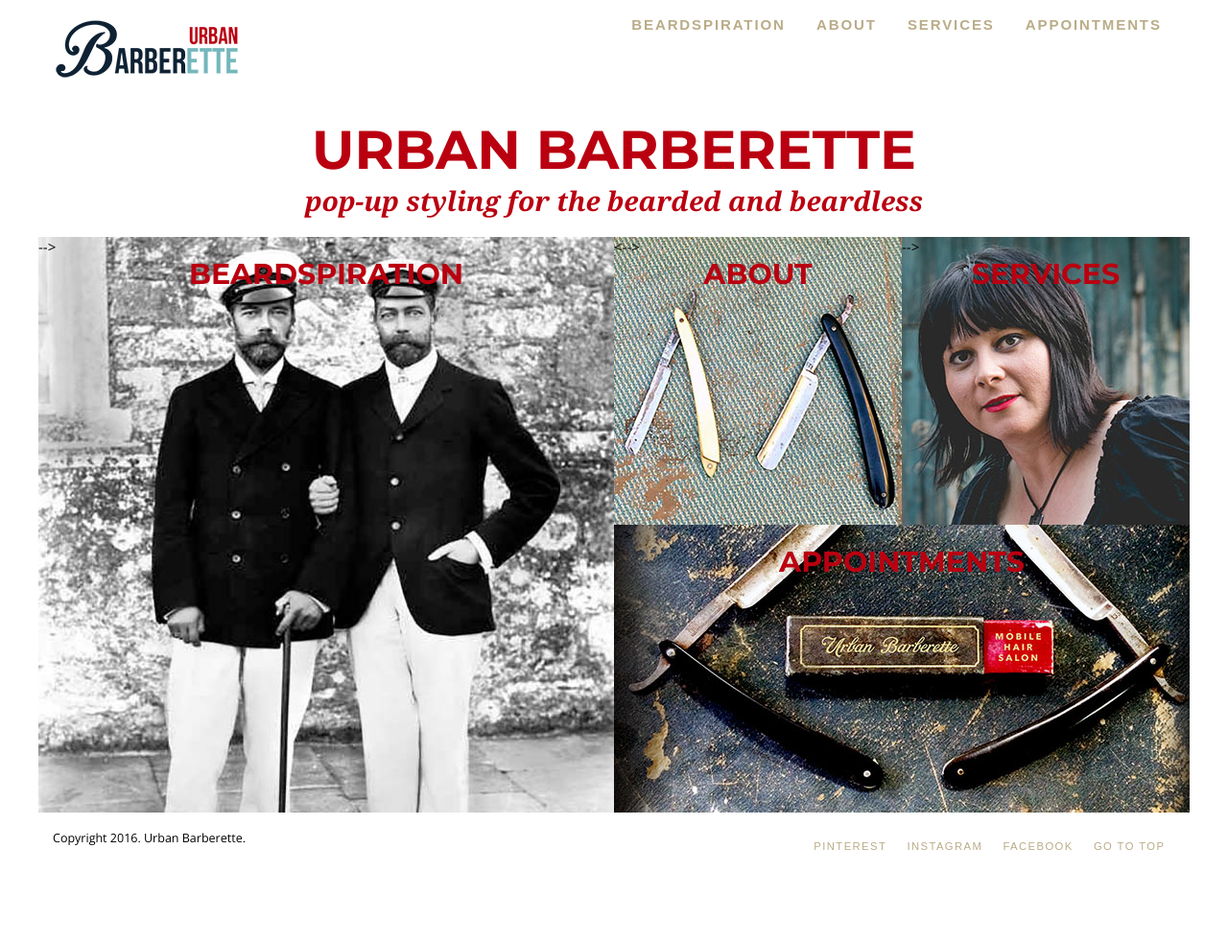
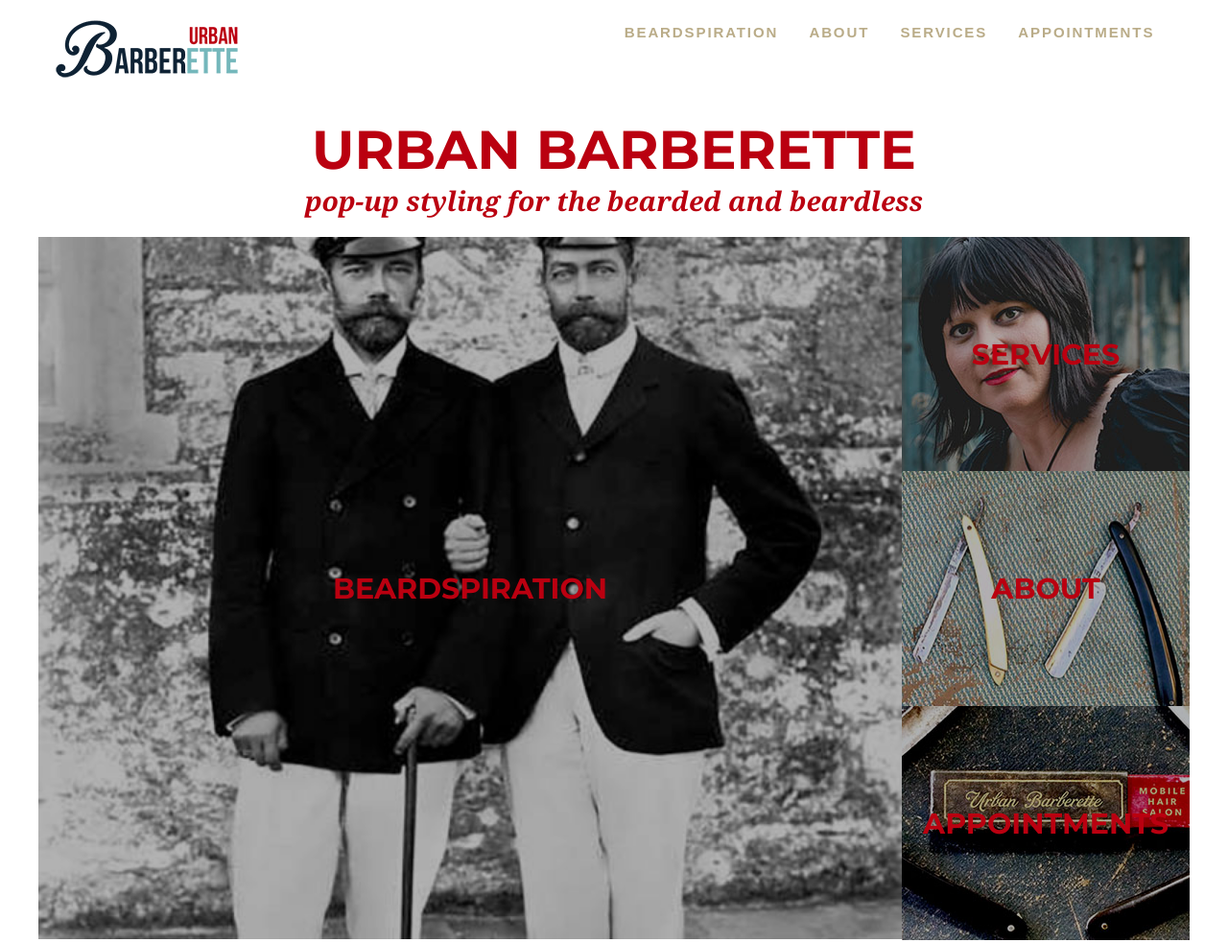
Before and after one commit to lisewallace/lisewallace.github.io, a plain HTML site: page unit_7/homepage.html in a window 1280 px wide. Shown: the top 983 px of the page at 96% size. Before the commit the page ends 917 px from the top, so only its background shows below. Drawn offline with nearby package versions, Linux system fonts and the light colour scheme; a web font is replaced by a local one.

Commit message:
Upload website refresh

```diff
--- a/unit_7/css/style.css
+++ b/unit_7/css/style.css
@@ -29,6 +29,7 @@
 	width: 100%;
 	margin: auto;
 }
+/*body#homepage main { max-width: 1000px; }*/
 
 hr {
 	width: 8em;
@@ -41,15 +42,14 @@
 h1, h2, h3, h4 {
 	color: #ba0010;
 	letter-spacing: normal;
-/*	line-height: 1.4em; */
 	text-align: center;
 }
 
 h1 {
- 	font-family: Montserrat, sans-serif;
+ 	font-family: 'Montserrat', sans-serif;
  	font-size: 3.75em;
  	font-style: normal;
- 	font-weight: bold;
+ 	font-weight: 700;
  	text-transform: uppercase;
 }
 
@@ -72,7 +72,6 @@
 	font-size: .94em;
 	line-height: 1.4em;
 	color: #041543;
-/*	padding: question: should I use padding on text?*/
 	text-align: center;
 	display: block;
 	width: 30em;
@@ -99,55 +98,6 @@
 	margin-right: auto;
 }
 
-.columnleft-home {
-	max-width: 600px;
-	width: 100%;
-	float:left;
-	display: block;
-	position: relative;
-	background:url(../images/home01.jpg) no-repeat center center scroll;
-	background-size: cover;
-	height: 600px;
-}
-
-.columnright-home01{
-	max-width:300px;
-	width:100%;
-	float:right;
-	display: block;
-	position:relative;
-	background:url(../images/home03.jpg) no-repeat center center scroll;
-	background-size: cover;
-	height: 300px;
-}
-
-.columnright-home02{
-	max-width:300px;
-	width:100%;
-	float:right;
-	display: block;
-	position:relative;
-	background:url(../images/home02.jpg) no-repeat center center scroll;
-	background-size: cover;
-	height: 300px;
-}
-
-.columnright-home03 {
-	max-width:600px;
-	width:100%;
-	float: right;
-	display: block;
-	position: relative;
-	background:url(../images/home04.jpg) no-repeat center center scroll;
-	background-size: cover;
-	height: 300px;
-}
-
-.columnleft-home h1, .columnright-home01 h1, .columnright-home02 h1, .columnright-home03 h1 {
-	font-size: 2em;
-	font-color:#ba0010;
-}
-
 #site-header {
 	width: 100%; /*note: will be 100% it's specification*/
     padding: 1em; /*note: padding is inclusive of width. Use padding for items that are next to each other*/
@@ -166,6 +116,7 @@
 #site-nav {
 	margin: auto;
 	float: right;
+	padding: 0.5em;
 }
 
 .nav-link {
@@ -198,6 +149,70 @@
 	visibility: hidden;
 }
 
+.mast {
+	position: absolute;
+	top: 0;
+	left:0;
+	width:100%;
+	height: 100%;
+	background-color: rgba(0, 0, 0, 0.30);
+	z-index: 8;
+}
+
+.columnleft-home {
+	width: 75%;
+	float:left;
+	display: block;
+	position: relative;
+	background:url(../images/home01.jpg) no-repeat center center scroll;
+	background-size: cover;
+	height: 0;
+	padding-bottom: 61%;
+}
+
+.columnright-home {
+	width: 25%;
+	float: right;
+}
+
+.columnsmall-home {
+	width:100%;
+	display: block;
+	position:relative;
+	background-size: cover;
+	height: 0;
+	padding-bottom: 81.4%;
+}
+
+.columnsmall-home h1,
+.columnleft-home h1 {
+position: absolute;
+z-index: 9;
+-webkit-font-smoothing: antialiased;
+-moz-osx-font-smoothing: grayscale;
+top: 50%;
+transform: translateY(-50%);
+width: 100%;
+text-align: center;
+left: 0;
+}
+
+.columnleft-home h1, .columnright-home-services h1, .columnright-home-about h1, .columnright-home-appointments h1 {
+	font-size: 2em;
+	font-color:#ba0010;
+}
+
+.columnright-home-services {
+	background:url(../images/home03.jpg) no-repeat center center scroll;
+}
+
+.columnright-home-about{
+	background:url(../images/home02.jpg) no-repeat center center scroll;
+}
+
+.columnright-home-appointments {
+	background:url(../images/home04.jpg) no-repeat center center scroll;
+}
 
 #about {
 	background:url(../images/aboutmazz01.jpg) no-repeat center center scroll;
@@ -212,15 +227,25 @@
 	display: block;
 	opacity: 0.75;
 	width: 32em;
-	padding: 1.6em;
+/*	padding: 1.6em;*/
 	margin: auto;
+	transform: translateY(50%);
+	height: 50%;
+}
+
+.vertical-article-info {
+	position: absolute;
+	top: 50%;
+	transform: translateY(-50%);
+	width: 100%;
+	left: 0%;
 }
 
 .article-block {
 	text-align: center;
 	display: block;
-	margin: 1.4em 0; /*note: margin is to space articles apart*/ /*question: should I have a margin value for left and right?*/
-    padding: 1.4em 0;
+	margin: 1.4em 0;
+/*    padding: 1.4em 0; */
 }
 
 .article-block img {
@@ -228,14 +253,19 @@
 	display: block;
 	max-width: 1200px;
 	width: 100%;
-	margin: 0 auto 1.6em auto; /*question: why not just use the padding attribute in the article selector?*/
+	margin: 0 auto 1.6em auto;
 }
 
-.column {
+.column-menu {
 	width: 100%;
 }
 
-.columnleft {
+#pricelist {
+	max-width: 600px;
+	margin: 0 auto;
+}
+
+.columnleft-menu {
 	float: left;
 	width: 50%;
 	display: block;
@@ -243,7 +273,7 @@
 	padding: 1.4em auto;
 }
 
-.columnright {
+.columnright-menu {
 	float: right;
 	display: block;
 	width: 50%;
@@ -251,14 +281,14 @@
 	padding: 1.4em auto;
 }
 
-.columnleft-beardspiration {
+.columnleft-beardinspo  {
 	float: left;
 	width: 26%;
 	margin: 1.4em 0;
     padding: 1.4em 0;
 }
 
-.columnleft-beardspiration img {
+.columnleft-beardinspo img {
 	position: relative;
 	display: block;
 	max-width: 400px;
@@ -266,7 +296,7 @@
 	margin: auto;
 }
 
-.columnright-beardspiration {
+.columnright-beardinspo {
 	float:right;
 	width: 20%;
 	margin: 1.4em 0;
@@ -276,12 +306,12 @@
 	position: relative;
 }
 
-.columnright-beardspiration p {
+.columnright-beardinspo p {
 	width: 100%;
 	padding: 10px;
 }
 
-.vertical-beardspiration {
+.vertical-beardinspo {
 	position: absolute;
 	top: 50%;
 	transform: translateY(-50%);
@@ -317,3 +347,5 @@
 	display: block;
 	float: right;
 }
+
+@media only screen (max-width: 920px;)
--- a/unit_7/homepage.html
+++ b/unit_7/homepage.html
@@ -24,21 +24,27 @@
 		</section>
 
 		<main>
-			<div class="clearfix home-info">
+			<div class="clearfix">
 				<div class="columnleft-home">
--->				<h1> Beardspiration</h1>
+					<h1> Beardspiration</h1>
+					<div class="mast"></div>
 				</div>
 
-				<div class="columnright-home01">
--->					<h1>Services</h1>
-				</div>
+				<div class="columnright-home">
+					<div class="columnsmall-home columnright-home-services ">
+						<h1>Services</h1>
+						<div class="mast"></div>
+					</div>
 
-				<div class="columnright-home02">
-<-->				<h1>About</h1>
-				</div>
+					<div class="columnsmall-home columnright-home-about">
+						<h1>About</h1>
+						<div class="mast"></div>
+					</div>
 
-				<div class="columnright-home03">
--->					<h1>Appointments</h1>
+					<div class="columnsmall-home columnright-home-appointments ">
+						<h1>Appointments</h1>
+						<div class="mast"></div>
+					</div>
 				</div>
 			</div>
 		</main>
```
Also changed, not shown: unit_7/index.html (+21 -18 lines).
